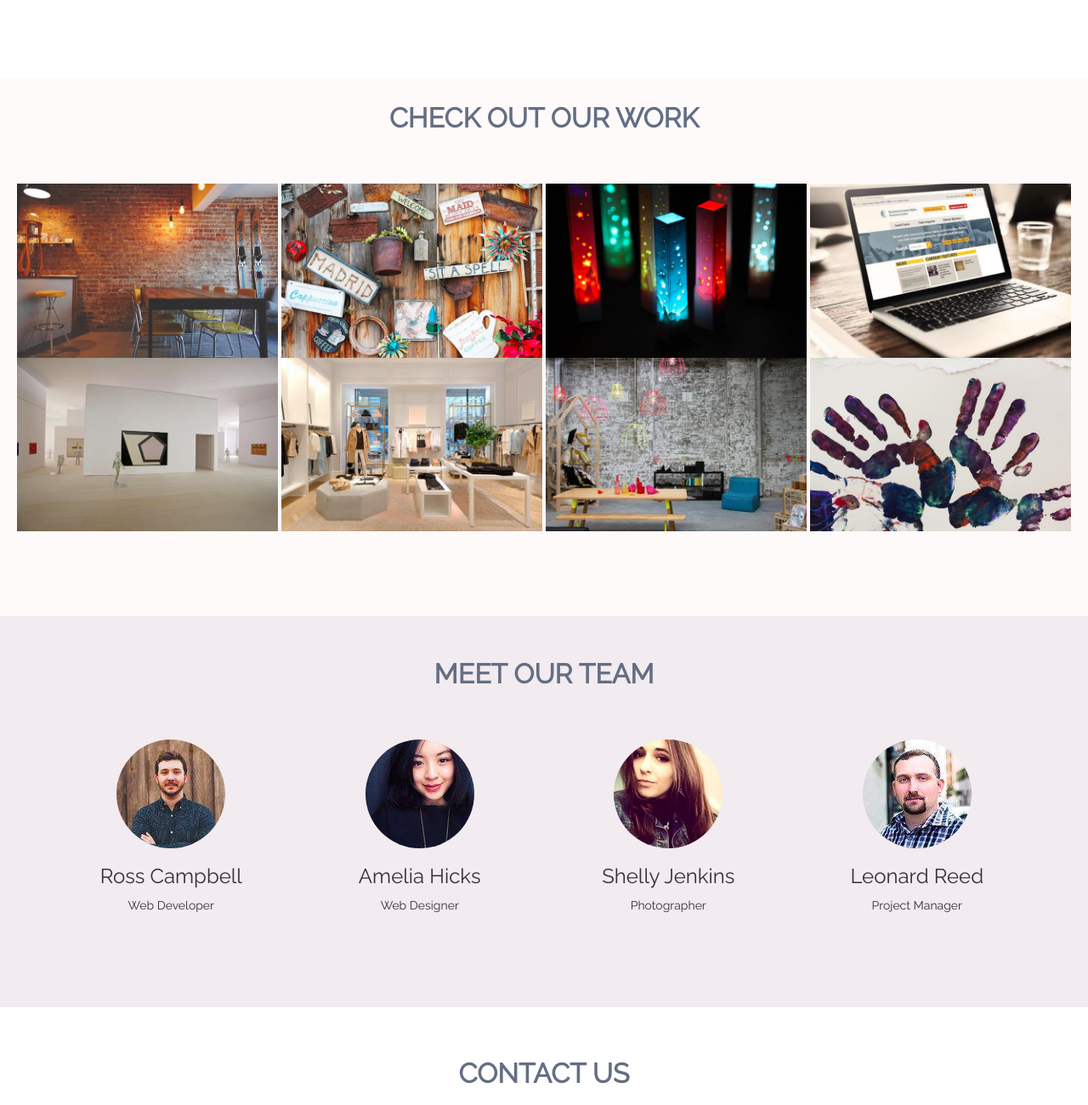
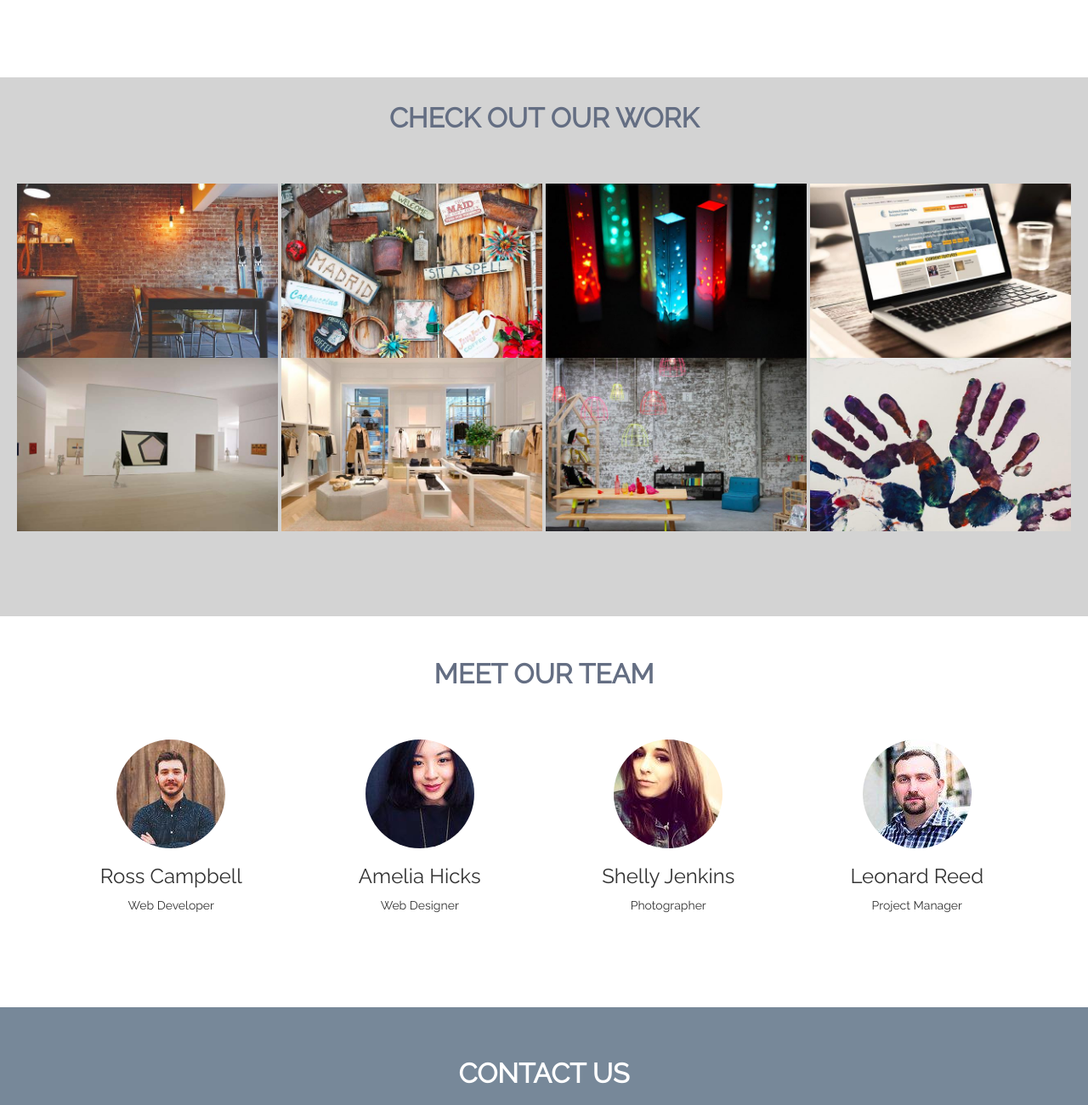
Before and after one commit to thuynh8/broadway, a plain HTML site: page index.html in a window 1280 px wide. Shown: the part 1200-2500 px from the top of the page at 85% size. Drawn offline with nearby package versions, Linux system fonts and the light colour scheme.

Commit message:
Fixed some display issue.

```diff
--- a/css/style.css
+++ b/css/style.css
@@ -1,3 +1,7 @@
+body {
+    overflow-x: hidden;
+}
+
 .main {
     height: 800px;
     margin-top: -20px;
@@ -65,7 +69,7 @@
 .team-info {
     font-family: 'Raleway', sans-serif;
     text-align: center;
-    background-color: #f2ebf0;
+    background-color: #ffffff;
     padding-top: 20px;
     padding-bottom: 100px;
 }
@@ -93,7 +97,7 @@
 
 .samples {
     font-family: 'Raleway', sans-serif;
-    background-color: #FFFAFA;
+    background-color: #d3d3d3;
     padding-bottom: 100px;
 }
 .samples img {
@@ -114,6 +118,7 @@
     text-align: center;
     padding-top: 30px;
     padding-bottom: 100px;
+    background-color: #778899;
 }
 .contact-form .btn {
     background-color: #ff4d00;
--- a/index.html
+++ b/index.html
@@ -78,12 +78,10 @@
         </div>
     </div>
     <div class="samples">
-      <div class="container">
+        <div class="container"><h2 class="text-center">CHECK OUT OUR WORK</h2></div>
+        <div class="work-container text-center">
           <div class="row">
-              <h2 class="text-center">CHECK OUT OUR WORK</h2>
-          </div>
-      </div>
-      <div class="work-container text-center">
+              <div class="col-md-12">
                   <a href="#"><img class="img-responsive" src="images/restaurant.jpg" alt="Restaurant" data-aos="zoom-in"></a>
                   <a href="#"><img class="img-responsive" src="images/coffee-shop.jpg" alt="Coffee Shop" data-aos="zoom-in"></a>
                   <a href="#"><img class="img-responsive" src="images/machine.jpg" alt="Machine" data-aos="zoom-in"></a>
@@ -92,6 +90,8 @@
                   <a href="#"><img class="img-responsive" src="images/clothing-store.jpg" alt="Clothing Store" data-aos="zoom-out"></a>
                   <a href="#"><img class="img-responsive" src="images/furniture.jpg" alt="Furniture Store" data-aos="zoom-out"></a>
                   <a href="#"><img class="img-responsive" src="images/art.jpg" alt="Art" data-aos="zoom-out"></a>
+              </div>
+          </div>
       </div>
   </div>
   <div class="team-info" id="team">
@@ -123,7 +123,7 @@
   </div>
   <div class="contact-form" id="contact">
       <div class="container">
-          <h2>CONTACT US</h2>
+          <h2 style="color:#fff;">CONTACT US</h2>
           <form>
               <div class="row">
                   <div class="col-md-6">
```
Lines whose indentation alone changed are shown as unchanged.
